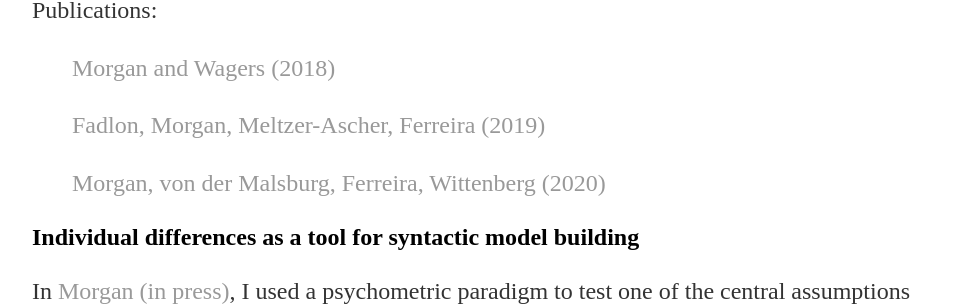
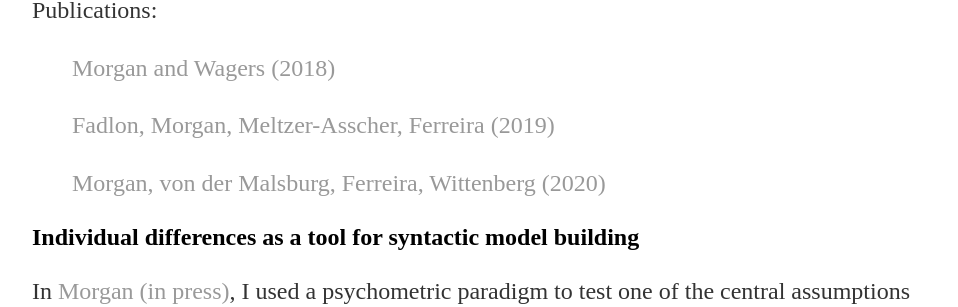
Before and after one commit to adam-milton-morgan/adam-milton-morgan.github.io, a Jekyll site: the page built from research/index.html, in a window 1280 px wide and 900 px high, scrolled down 1245 px. Shown: the part 148-455 px from the top of the window, without its empty margins (160-1118 px from the left). Built offline with Jekyll 4.4.1, drawn with Linux system fonts in a browser that asks for light colours.

Commit message:
Update index.html

```diff
--- a/research/index.html
+++ b/research/index.html
@@ -35,7 +35,7 @@
 
 	<p>Publications:</p>
 		<p class="tab"> <a href="https://doi.org/10.1162/ling_a_00293" target="_blank">Morgan and Wagers (2018)</a> </p>
-		<p class="tab"> <a href="https://doi.org/10.1016/j.jml.2019.02.005" target="_blank">Fadlon, Morgan, Meltzer-Ascher, Ferreira (2019)</a> </p>
+		<p class="tab"> <a href="https://doi.org/10.1016/j.jml.2019.02.005" target="_blank">Fadlon, Morgan, Meltzer-Asscher, Ferreira (2019)</a> </p>
 		<p class="tab"> <a href="https://doi.org/10.1016/j.cognition.2020.104417" target="_blank">Morgan, von der Malsburg, Ferreira, Wittenberg (2020)</a> </p>
 
 	<h2>Individual differences as a tool for syntactic model building </h2>
```
